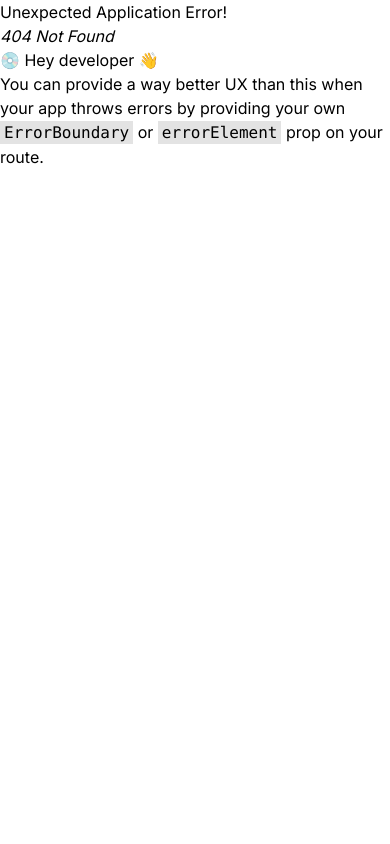
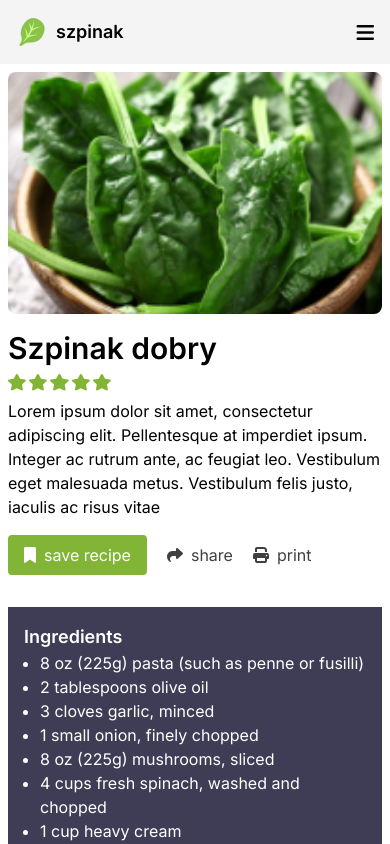
Before and after one commit to wjkba/szpinak, a React (Vite) app in the folder szpinak/: page /recipe in a window 390 px wide. Before the commit this address had no page. Shown: the top 844 px of the page. Built offline with nearby package versions, Linux system fonts and the light colour scheme.

Commit message:
update
- added react router
- fixed mobile carousel
- fixed responsivness
- added recipe page

```diff
--- a/szpinak/src/Components/Carousel.jsx
+++ b/szpinak/src/Components/Carousel.jsx
@@ -1,5 +1,6 @@
 import Slider from "react-slick";
-import Recipe from "./Recipe";
+import RecipeCard from "./RecipeCard";
+
 export default function Carousel() {
   var settings = {
     dots: false,
@@ -7,21 +8,16 @@ export default function Carousel() {
     speed: 500,
     slidesToShow: 2.5,
     slidesToScroll: 1,
+    swipe: true,
+    swipeToSlide: true,
+    touchMove: true,
   };
   return (
-    <Slider {...settings}>
-      <div>
-        <Recipe />
-      </div>
-      <div>
-        <Recipe />
-      </div>
-      <div>
-        <Recipe />
-      </div>
-      <div>
-        <Recipe />
-      </div>
+    <Slider className="-translate-x-2 max-w-[98vw]" {...settings}>
+      <RecipeCard />
+      <RecipeCard />
+      <RecipeCard />
+      <RecipeCard />
     </Slider>
   );
 }
--- a/szpinak/src/Components/Home.jsx
+++ b/szpinak/src/Components/Home.jsx
@@ -1,6 +1,5 @@
 import Carousel from "./Carousel";
 import MenuModal from "./MenuModal";
-import Recipe from "./Recipe";
 import { useState } from "react";
 
 function Home() {
@@ -12,10 +11,10 @@ function Home() {
             <img src="/images/illustration.svg" alt="" />
           </div>
           <div>
-            <h1 className="text-5xl font-bold mb-4">
+            <h1 className="xs:text-4xl text-5xl font-bold mb-4">
               Szpinak dobry bardzo, <span className="text-szpgreen">mniam</span>
             </h1>
-            <p className="text-lg leading-tight max-w-[25rem]">
+            <p className="xs:text-base text-lg leading-tight max-w-[25rem]">
               Szpinak ipsum dolor sit amet, consectetur adipiscing elit. Cursus
               imperdiet sed id elementum.
             </p>
--- a/szpinak/src/Components/Login.jsx
+++ b/szpinak/src/Components/Login.jsx
@@ -5,6 +5,7 @@
 //   - skopiuj login na register
 export default function Login() {
   return (
+    <>
       <div className="grid place-items-center bg-szpgray min-h-screen">
         <div className="h-screen rounded gird place-content-center  w-full bg-white p-4">
           <div className="grid place-items-center">
@@ -29,5 +30,6 @@ export default function Login() {
           </div>
         </div>
       </div>
+    </>
   );
 }
--- a/szpinak/src/Components/MenuModal.jsx
+++ b/szpinak/src/Components/MenuModal.jsx
@@ -1,3 +1,5 @@
+import { Link } from "react-router-dom";
+
 export default function MenuModal({ handleToggleMenu, isMenu }) {
   return (
     <div className=" top-0 fixed z-50 w-screen h-screen bg-szpgray">
@@ -7,7 +9,7 @@ export default function MenuModal({ handleToggleMenu, isMenu }) {
             <img src="/images/icon-spinach.png" alt="" />
             <p className="text-lg font-semibold">szpinak</p>
           </div>
-          <div onClick={handleToggleMenu} className="cursor-pointer mr-4">
+          <div onClick={handleToggleMenu} className="cursor-pointer">
             <i className="fa-solid fa-x fa-lg"></i>
           </div>
         </div>
@@ -17,7 +19,9 @@ export default function MenuModal({ handleToggleMenu, isMenu }) {
           <p className="hover:font-medium cursor-pointer">recipes</p>
           <p className="hover:font-medium cursor-pointer">popular</p>
           <p className="hover:font-medium cursor-pointer">about</p>
-          <p className="hover:font-medium cursor-pointer">login</p>
+          <Link to="/login" className="hover:font-medium cursor-pointer">
+            login
+          </Link>
         </div>
       </div>
     </div>
--- a/szpinak/src/Components/Navbar.jsx
+++ b/szpinak/src/Components/Navbar.jsx
@@ -1,11 +1,13 @@
+import { Link } from "react-router-dom";
+
 function Navbar({ handleToggleMenu }) {
   return (
     <div className="">
       <div className="flex w-full justify-between items-center p-4 bg-szpgray">
-        <div className="flex gap-2 items-center">
+        <Link to={"/"} className="flex gap-2 items-center">
           <img src="/images/icon-spinach.png" alt="" />
           <p className="text-lg font-semibold">szpinak</p>
-        </div>
+        </Link>
         <div onClick={handleToggleMenu} className="cursor-pointer">
           <i className="fa-solid fa-bars fa-lg"></i>
         </div>
--- a/szpinak/src/Components/Recipe.jsx
+++ b/szpinak/src/Components/Recipe.jsx
@@ -1,27 +1,134 @@
-function Recipe() {
+import Navbar from "./Navbar";
+
+export default function Recipe() {
   return (
-    <div className="hover:scale-95 scale-90 transition-transform cursor-pointer shadow-md rounded-md">
-      <div>
-        <div className="">
-          <img className="rounded-md" src="/images/sample-szpinak.png" alt="" />
-        </div>
-        <div className="p-2 pt-2">
-          <p className="font-bold mb-1">Szpinak dobry</p>
-          <div className="flex gap-[2px] mb-2">
-            <img src="/images/sample-star.svg" alt="" />
-            <img src="/images/sample-star.svg" alt="" />
-            <img src="/images/sample-star.svg" alt="" />
-            <img src="/images/sample-star.svg" alt="" />
-            <img src="/images/sample-star.svg" alt="" />
-          </div>
-          <div className="flex items-center gap-1">
-            <i className="fa-regular fa-clock fa-sm"></i>
-            <p className="text-sm font-light">2 hours</p>
-          </div>
+    <>
+      <Navbar />
+      <div className="grid place-items-center">
+        <div className="max-w-[450px] w-full p-2">
+          <section id="recipe__info" className="mb-8">
+            <div className="flex flex-col">
+              <div className="grid place-items-center mb-4">
+                <img
+                  className="rounded-lg  w-full"
+                  src="/images/sample-szpinak.png"
+                  alt=""
+                />
+              </div>
+              <div>
+                <h2 className="text-3xl font-semibold mb-2">Szpinak dobry</h2>
+                <div className="flex  gap-[2px] mb-2">
+                  <img
+                    className="min-w-[1.2rem]"
+                    src="/images/sample-star.svg"
+                    alt=""
+                  />
+                  <img
+                    className="min-w-[1.2rem]"
+                    src="/images/sample-star.svg"
+                    alt=""
+                  />
+                  <img
+                    className="min-w-[1.2rem]"
+                    src="/images/sample-star.svg"
+                    alt=""
+                  />
+                  <img
+                    className="min-w-[1.2rem]"
+                    src="/images/sample-star.svg"
+                    alt=""
+                  />
+                  <img
+                    className="min-w-[1.2rem]"
+                    src="/images/sample-star.svg"
+                    alt=""
+                  />
+                </div>
+              </div>
+              <p className="mb-4">
+                Lorem ipsum dolor sit amet, consectetur adipiscing elit.
+                Pellentesque at imperdiet ipsum. Integer ac rutrum ante, ac
+                feugiat leo. Vestibulum eget malesuada metus. Vestibulum felis
+                justo, iaculis ac risus vitae
+              </p>
+              <div className="flex gap-5">
+                <button className="p-2 pl-4 pr-4 rounded bg-szpgreen text-white flex items-center gap-2">
+                  <i className="fa-solid fa-bookmark"></i>
+                  <p>save recipe</p>
+                </button>
+                <button className="text-[#404040] flex gap-2 items-center">
+                  <i className="fa-solid fa-share"></i>
+                  <p>share</p>
+                </button>
+                <button className="text-[#404040] flex gap-2 items-center">
+                  <i class=" fa-solid fa-print"></i>
+                  <p>print</p>
+                </button>
+              </div>
+            </div>
+          </section>
+          <section id="recipe__ingredients" className="mb-8">
+            <div className="bg-[#3F3D56] text-white p-4">
+              <h2 className="font-semibold text-lg">Ingredients</h2>
+              <ul className="list-disc pl-4">
+                <li>8 oz (225g) pasta (such as penne or fusilli)</li>
+                <li>2 tablespoons olive oil</li>
+                <li>3 cloves garlic, minced</li>
+                <li>1 small onion, finely chopped</li>
+                <li>8 oz (225g) mushrooms, sliced</li>
+                <li>4 cups fresh spinach, washed and chopped</li>
+                <li>1 cup heavy cream</li>
+                <li>1/2 cup grated Parmesan cheese</li>
+                <li>Salt and pepper to taste</li>
+                <li>Red pepper flakes (optional, for added heat)</li>
+                <li>Fresh parsley, chopped (for garnish)</li>
+              </ul>
+            </div>
+          </section>
+          <section id="recipe__instructions" className="mb-8">
+            <h2 className=" font-bold text-lg">Instructions</h2>
+            <ol className=" list-decimal pl-4">
+              <li className="font-semibold">Cook the Pasta</li>
+              <p>
+                Bring a large pot of salted water to a boil. Add the pasta and
+                cook according to the package instructions until al dente. Drain
+                and set aside.
+              </p>
+              <li className="font-semibold">Prepare the Spinach:</li>
+              <p>
+                While the pasta is cooking, heat 1 tablespoon of olive oil in a
+                large skillet over medium heat. Add minced garlic and sauté for
+                1-2 minutes until fragrant. Add chopped onion to the skillet and
+                cook until translucent, about 2-3 minutes. Stir in sliced
+                mushrooms and cook for another 5-6 minutes until they release
+                their moisture and start to brown.
+              </p>
+              <li className="font-semibold">Add Spinach and Cream:</li>
+              <p>
+                Add chopped spinach to the skillet and cook until wilted, about
+                2-3 minutes. Pour in the heavy cream and stir to combine. Allow
+                the mixture to simmer gently for 2-3 minutes to thicken
+                slightly.
+              </p>
+              <li className="font-semibold">Combine Pasta and Sauce</li>
+              <p>
+                Add the cooked pasta to the skillet with the spinach and
+                mushroom sauce. Sprinkle grated Parmesan cheese over the pasta
+                and sauce mixture. Stir well to combine, ensuring the pasta is
+                evenly coated with the sauce. Season with salt, pepper, and red
+                pepper flakes if desired, adjusting to taste.
+              </p>
+              <li className="font-semibold">Serve:</li>
+              <p>
+                Once the pasta is heated through and the sauce has thickened to
+                your liking, remove the skillet from the heat. Garnish with
+                chopped fresh parsley for a burst of color and freshness. Serve
+                immediately, portioning into bowls or onto plates.
+              </p>
+            </ol>
+          </section>
         </div>
       </div>
-    </div>
+    </>
   );
 }
-
-export default Recipe;
--- /dev/null
+++ b/szpinak/src/Components/RecipeCard.jsx
@@ -0,0 +1,27 @@
+import { Link } from "react-router-dom";
+
+export default function RecipeCard() {
+  return (
+    <div className="hover:scale-95 scale-90 transition-transform cursor-pointer shadow-md rounded-md">
+      <Link to={"/recipe"}>
+        <div className="">
+          <img className="rounded-md" src="/images/sample-szpinak.png" alt="" />
+        </div>
+        <div className="p-2 pt-2">
+          <p className="font-bold mb-1">Szpinak dobry</p>
+          <div className="flex gap-[2px] mb-2">
+            <img src="/images/sample-star.svg" alt="" />
+            <img src="/images/sample-star.svg" alt="" />
+            <img src="/images/sample-star.svg" alt="" />
+            <img src="/images/sample-star.svg" alt="" />
+            <img src="/images/sample-star.svg" alt="" />
+          </div>
+          <div className="flex items-center gap-1">
+            <i className="fa-regular fa-clock fa-sm"></i>
+            <p className="text-sm font-light">2 hours</p>
+          </div>
+        </div>
+      </Link>
+    </div>
+  );
+}
--- a/szpinak/src/main.jsx
+++ b/szpinak/src/main.jsx
@@ -5,6 +5,7 @@ import App from "./App.jsx";
 import "./index.css";
 import Home from "./Components/Home.jsx";
 import Login from "./Components/Login.jsx";
+import Recipe from "./Components/Recipe.jsx";
 
 const router = createBrowserRouter([
   {
@@ -15,6 +16,10 @@ const router = createBrowserRouter([
     path: "/login",
     element: <Login />,
   },
+  {
+    path: "/recipe",
+    element: <Recipe />,
+  },
 ]);
 
 ReactDOM.createRoot(document.getElementById("root")).render(
--- a/szpinak/tailwind.config.js
+++ b/szpinak/tailwind.config.js
@@ -7,6 +7,9 @@ export default {
         szpgray: "#F4F4F4",
         szpgreen: "#82B536",
       },
+      screens: {
+        xs: { max: "350px" },
+      },
     },
   },
   plugins: [],
```
Lines whose indentation alone changed are shown as unchanged.
